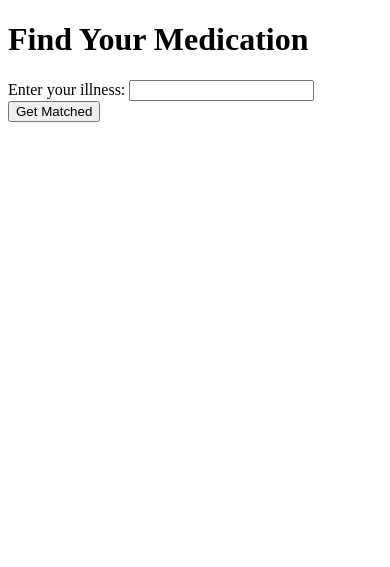
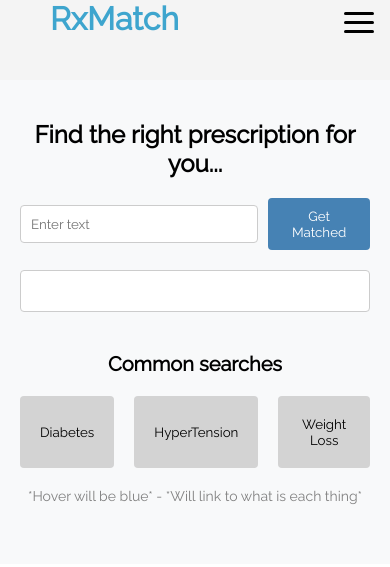
Before and after one commit to iaxel7/RxMatchV1, a plain HTML site: page public/match.html in a window 390 px wide. Drawn offline with Linux system fonts and the light colour scheme.

Commit message:
added navbar

```diff
--- a/public/match.css
+++ b/public/match.css
@@ -0,0 +1,203 @@
+
+@import url('https://fonts.googleapis.com/css?family=Raleway');
+
+* {
+    font-family: Raleway;
+    box-sizing: border-box;
+}
+
+body {
+    margin: 0;
+    padding: 0;
+}
+
+main {
+    padding: 20px;
+    background-color: #f8f9fa;
+}
+
+/* Search Section */
+.search-section {
+    text-align: center;
+    margin: 20px 0;
+}
+
+.search-section h2 {
+    font-size: 24px;
+    margin-bottom: 20px;
+}
+
+#illnessForm {
+    display: flex;
+    justify-content: center;
+    align-items: center;
+    gap: 10px;
+    margin-top: 10px;
+}
+
+#illnessForm input {
+    padding: 10px;
+    width: 300px;
+    border: 1px solid #ccc;
+    border-radius: 4px;
+}
+
+#illnessForm button {
+    padding: 10px 20px;
+    background-color: #4682b4;
+    color: white;
+    border: none;
+    border-radius: 4px;
+    cursor: pointer;
+}
+
+#results {
+    margin-top: 20px;
+    padding: 20px;
+    background-color: #fff;
+    border: 1px solid #ccc;
+    border-radius: 4px;
+}
+
+/* Common Searches Section */
+.common-searches {
+    text-align: center;
+    margin: 40px 0;
+}
+
+.common-searches h3 {
+    font-size: 20px;
+    margin-bottom: 20px;
+}
+
+.search-buttons {
+    display: flex;
+    justify-content: center;
+    gap: 20px;
+    margin: 20px 0;
+}
+
+.search-button {
+    background-color: lightgray;
+    border: none;
+    padding: 20px;
+    border-radius: 4px;
+    cursor: pointer;
+    transition: background-color 0.3s, color 0.3s;
+}
+
+.search-button:hover {
+    background-color: blue;
+    color: white;
+}
+
+.common-searches p {
+    font-size: 14px;
+    color: gray;
+    margin-top: 10px;
+}
+
+
+/* nav bar styling */
+
+.navbar {
+    display: flex;
+    position: relative;
+    justify-content: space-between;
+    align-items: center;
+    background-color: #f4f4f4;
+    color: black;
+    height: 5rem;
+}
+
+.brand-title {
+    font-size: 2rem;
+    font-weight: bolder;
+    margin-left: 50px;
+    color: #3EA5CE;
+}
+
+.brand-title:hover{
+    color: black;
+    cursor: pointer;
+}
+
+.navbar-links {
+    padding: 0;
+}
+
+.navbar-links ul {
+    display: flex;
+    margin-right: 50px;
+    padding: 0;
+}
+
+.navbar-links li {
+    list-style: none;
+}
+
+.navbar-links li a {
+    display: block;
+    text-decoration: none;
+    color: black;
+    padding: 1rem;
+}
+
+.navbar-links li a:hover {
+    background-color: #3EA5CE;
+    color: white;
+    border-radius: 5px;
+    cursor: pointer;
+}
+
+.toggle-button {
+    position: absolute;
+    top: .75rem;
+    right: 1rem;
+    display: none;
+    flex-direction: column;
+    justify-content: space-between;
+    width: 30px;
+    height: 21px;
+}
+
+.toggle-button .bar {
+    height: 3px;
+    width: 100%;
+    background-color: black;
+    border-radius: 10px;
+}
+
+@media (max-width: 800px) {
+    .navbar {
+        flex-direction: column;
+        align-items: flex-start;
+
+    }
+
+    .toggle-button {
+        display: flex;
+    }
+
+    .navbar-links {
+        display: none;
+        width: 100%;
+    }
+
+    .navbar-links ul {
+        width: 100%;
+        flex-direction: column;
+    }
+
+    .navbar-links ul li {
+        text-align: center;
+    }
+
+    .navbar-links ul li a {
+        padding: .5rem 1rem;
+    }
+
+    .navbar-links.active {
+        display: flex;
+    }
+}
--- a/public/match.html
+++ b/public/match.html
@@ -4,17 +4,53 @@
     <meta charset="UTF-8">
     <meta name="viewport" content="width=device-width, initial-scale=1.0">
     <title>Get Matched</title>
+    <link rel="stylesheet" href="match.css">
 </head>
 <body>
-    <h1>Find Your Medication</h1>
+    <header>
+        <nav class="navbar">
+          <div class="brand-title">RxMatch</div>
+          <a href="#" class="toggle-button">
+            <span class="bar"></span>
+            <span class="bar"></span>
+            <span class="bar"></span>
+          </a>
+          <div class="navbar-links">
+            <ul>
+              <li><a href="#">Home</a></li>
+              <li><a href="#">About Us</a></li>
+              <li><a href="#">Get Matched</a></li>
+              <li><a href="#">Saved Medication</a></li>
+              <li><a href="#">Log In</a></li>
+            </ul>
+          </div>
+        </nav>
+    </header>
+    <main>
+        <section class="search-section">
+            <h2>Find the right prescription for you...</h2>
+            <form id="illnessForm">
+                <input type="text" id="illness" name="illness" placeholder="Enter text" required>
+                <button type="submit">Get Matched</button>
+            </form>
+            <div id="results"></div>
+        </section>
+        <section class="common-searches">
+            <h3>Common searches</h3>
+            <div class="search-buttons">
+                <button class="search-button" data-search="Diabetes">Diabetes</button>
+                <button class="search-button" data-search="HyperTension">HyperTension</button>
+                <button class="search-button" data-search="Weight Loss">Weight Loss</button>
+            </div>
+            <p>*Hover will be blue* - *Will link to what is each thing*</p>
+        </section>
+    </main>
 
-    <form id="illnessForm">
-        <label for="illness">Enter your illness:</label>
-        <input type="text" id="illness" name="illness" required>
-        <button type="submit">Get Matched</button>
-    </form>
-    <div id="results"></div>
 
     <script src="match.js"></script>
+
+
+
+
 </body>
 </html>
--- a/public/match.js
+++ b/public/match.js
@@ -63,3 +63,25 @@ function saveMedication(name, description) {
         console.error('Error:', error);
     });
 }
+
+document.addEventListener('DOMContentLoaded', function() {
+    const searchButtons = document.querySelectorAll('.search-button');
+    const illnessInput = document.getElementById('illness');
+
+    searchButtons.forEach(button => {
+        button.addEventListener('click', function() {
+            const searchText = this.getAttribute('data-search');
+            illnessInput.value = searchText;
+        });
+    });
+});
+
+
+
+// Hamburger menu
+const toggleButton = document.getElementsByClassName('toggle-button')[0]
+const navbarLinks = document.getElementsByClassName('navbar-links')[0]
+
+toggleButton.addEventListener('click', () => {
+  navbarLinks.classList.toggle('active')
+});
--- a/server.js
+++ b/server.js
@@ -108,11 +108,11 @@ app.post('/api/medication/save', authenticate, (req, res) => {
         if (err) return res.status(500).json({ error: err.message });
         const medrxId = results.insertId;
         // Insert a new record into the History table with the medication ID
-        pool.query('INSERT INTO History (medrx_id) VALUES (?)', [medrxId], (err, results) => {
+        pool.query('INSERT INTO Liked (medrx_id) VALUES (?)', [medrxId], (err, results) => {
             if (err) return res.status(500).json({ error: err.message });
-            const historyId = results.insertId;
+            const likedId = results.insertId;
             // Update the user's history ID in the Users table
-            pool.query('UPDATE Users SET history_id = ? WHERE id = ?', [historyId, req.user.id], (err) => {
+            pool.query('UPDATE Users SET liked_id = ? WHERE id = ?', [liked_, req.user.id], (err) => {
                 if (err) return res.status(500).json({ error: err.message });
                 res.json({ message: 'Medication saved!' });
             });
```
Also changed, not shown: 1 other file.
